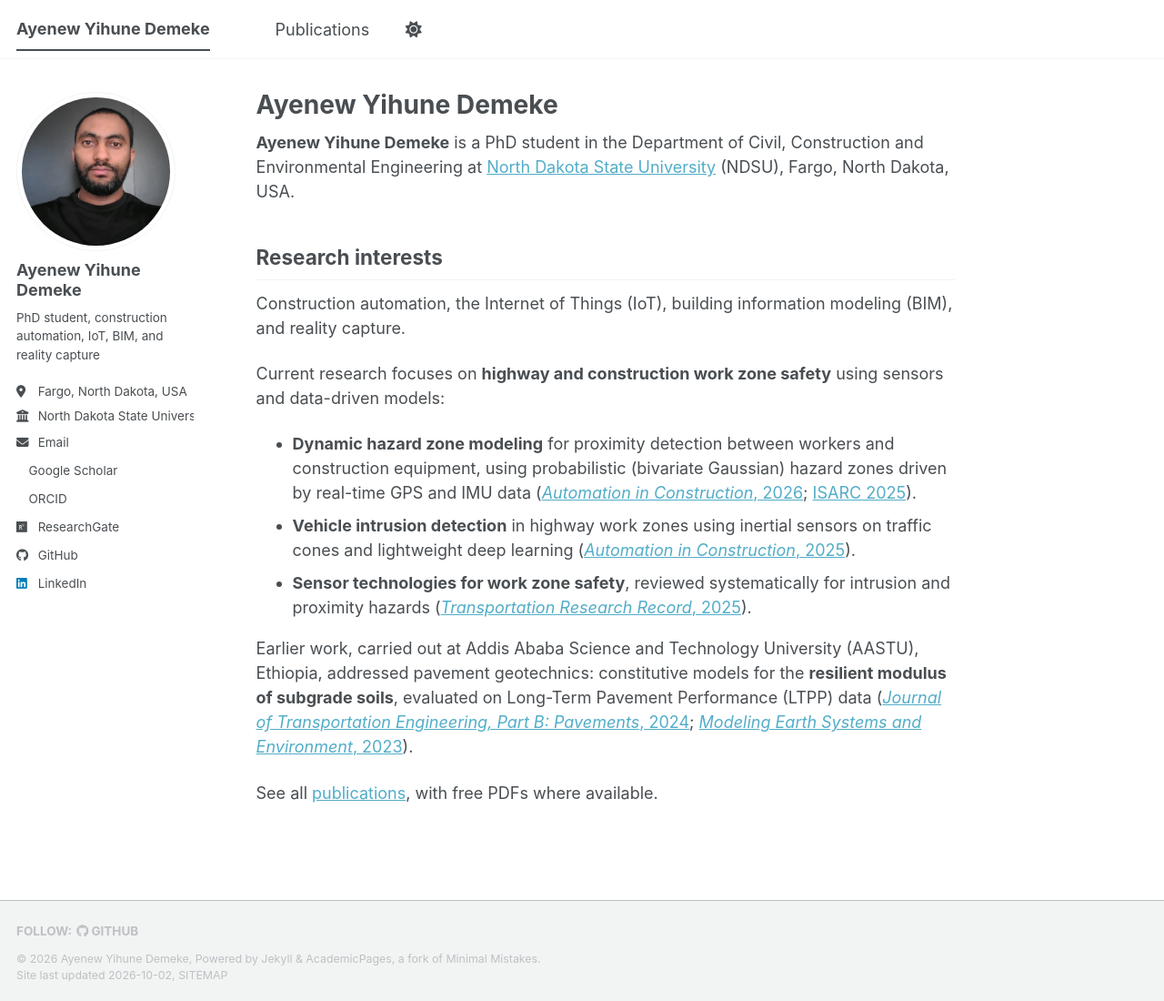
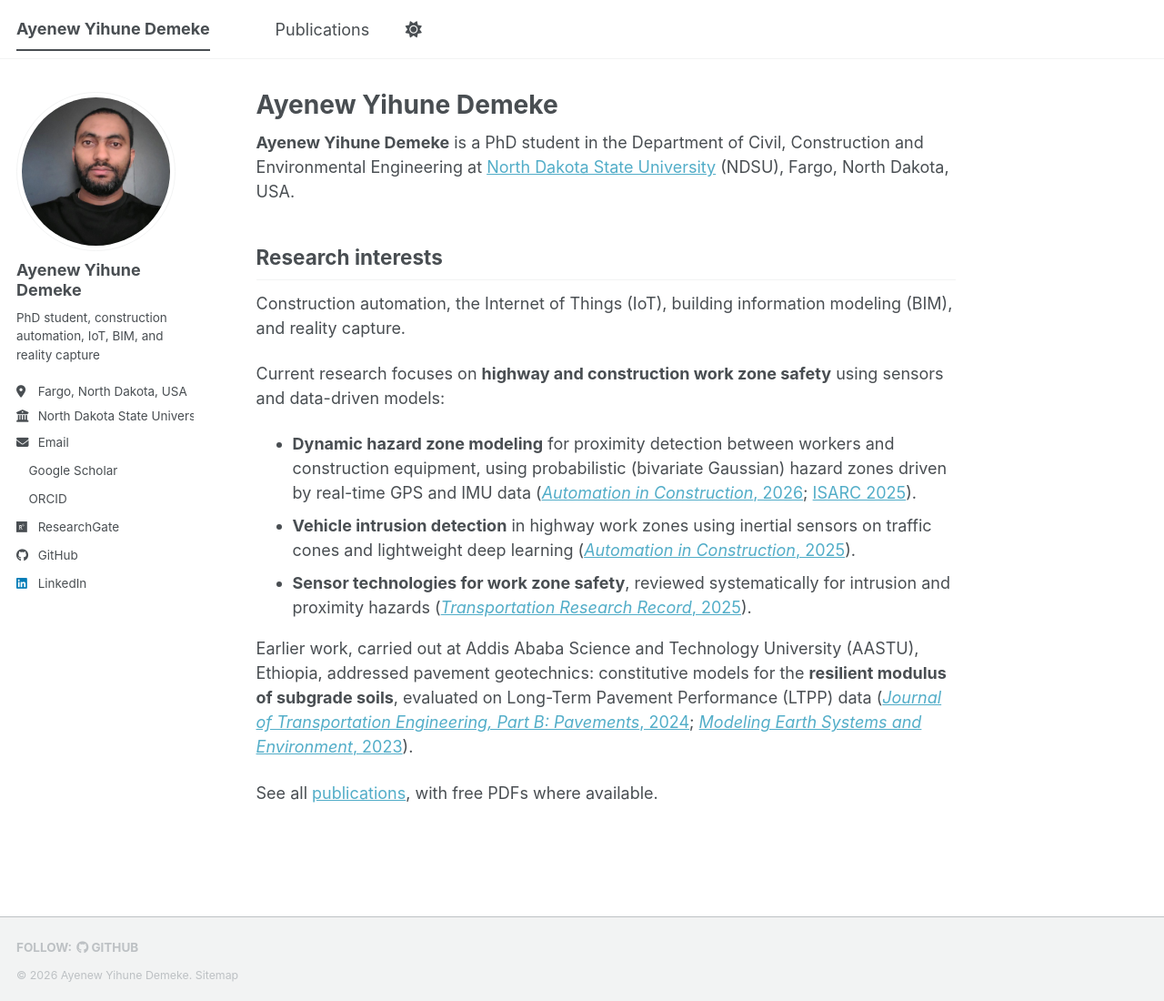
Before and after one commit to ayenewdemeke/ayenewdemeke.github.io, a Jekyll site: the page built from _pages/about.md, in a window 1280 px wide and 1100 px high. Shown: the whole window at 91% size. Built offline with Jekyll 4.4.1, drawn with Linux system fonts in a browser that asks for light colours; a style sheet for code colours, icons or effects is not loaded.

Commit message:
Simplify footer to copyright and sitemap link
Co-Authored-By: Claude Opus 5 <noreply@anthropic.com>

```diff
--- a/_includes/footer.html
+++ b/_includes/footer.html
@@ -20,6 +20,5 @@
 {% endif %}
 
 <div class="page__footer-copyright">
-  &copy; {{ site.time | date: '%Y' }} {{ site.name | default: site.title }}, {{ site.data.ui-text[site.locale].powered_by | default: "Powered by" }} <a href="https://jekyllrb.com" rel="nofollow">Jekyll</a> &amp; <a href="https://github.com/academicpages/academicpages.github.io">AcademicPages</a>, a fork of <a href="https://mademistakes.com/work/minimal-mistakes-jekyll-theme/" rel="nofollow">Minimal Mistakes</a>.<br />
-  Site last updated {{ "now" | date: '%Y-%m-%d' }}, <a href="/sitemap/" style="text-transform: uppercase;">{{ site.data.ui-text[site.locale].site_map | default: "Sitemap" }}</a>
+  &copy; {{ site.time | date: '%Y' }} {{ site.name | default: site.title }}. <a href="/sitemap/">{{ site.data.ui-text[site.locale].site_map | default: "Sitemap" }}</a>
 </div>
```
